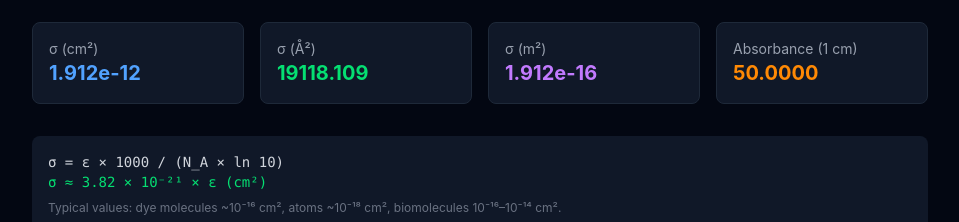
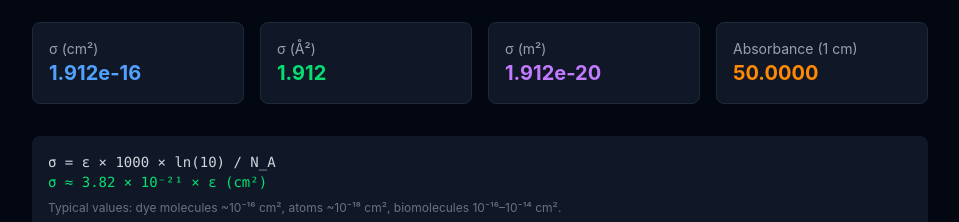
Before and after one commit to Lazfiz/photonics-calculators, a Next.js app: page /spectroscopy/absorption-cross-section in a window 1280 px wide. Shown: the part 302-524 px from the top of the page, without its empty margins (160-1119 px from the left). Built offline with nearby package versions, Linux system fonts and the light colour scheme; no server answers.

Commit message:
fix(absorption-cross-section): σ 10000× too large, formula had ln(10) in denominator
σ = ε·1000·ln(10)/N_A already gives cm², but code multiplied by 1e4 again. Display
formula also showed ln(10) in denominator instead of numerator. All 3 models agree.

```diff
--- a/src/app/spectroscopy/absorption-cross-section/page-client.tsx
+++ b/src/app/spectroscopy/absorption-cross-section/page-client.tsx
@@ -14,8 +14,8 @@ export default function AbsorptionCrossSectionPage() {
 
   const NA = 6.022e23;
   // σ = ε × 1000 × ln(10) / N_A  (from A = εcl = σ·N_A·c·l / (1000·ln10))
-  const sigma = extinctionCoeff * 1000 * Math.LN10 / NA;
-  const sigmaCm2 = sigma * 1e4;
+  const sigma = extinctionCoeff * 1000 * Math.LN10 / NA; // cm²
+  const sigmaM2 = sigma * 1e-4; // m²
   const absorbance = extinctionCoeff * concentration * 1;
 
   const chartData = useMemo(() => {
@@ -25,17 +25,17 @@ export default function AbsorptionCrossSectionPage() {
     if (sweepParam === "epsilon") {
       const eMax = Math.max(extinctionCoeff * 2, 100000);
       xs = Array.from({ length: n }, (_, i) => (i / n) * eMax);
-      ys = xs.map(e => e * 1000 * Math.LN10 / NA * 1e4);
+      ys = xs.map(e => e * 1000 * Math.LN10 / NA);
     } else {
       xs = Array.from({ length: n }, (_, i) => 200 + (i / n) * 1000);
-      ys = xs.map(_ => extinctionCoeff * 1000 * Math.LN10 / NA * 1e4);
+      ys = xs.map(_ => extinctionCoeff * 1000 * Math.LN10 / NA);
     }
 
     return [
       { x: xs, y: ys, type: "scatter" as const, mode: "lines" as const, name: "σ (cm²)", line: { color: "#60a5fa" } },
-      { x: [sweepParam === "epsilon" ? extinctionCoeff : wavelength], y: [sigmaCm2], type: "scatter" as const, mode: "markers" as const, name: "Current", marker: { color: "#f87171", size: 12 } },
+      { x: [sweepParam === "epsilon" ? extinctionCoeff : wavelength], y: [sigma], type: "scatter" as const, mode: "markers" as const, name: "Current", marker: { color: "#f87171", size: 12 } },
     ];
-  }, [extinctionCoeff, wavelength, sigmaCm2, sweepParam]);
+  }, [extinctionCoeff, wavelength, sigma, sweepParam]);
 
   return (
     <CalculatorShell backHref="/spectroscopy" backLabel="Spectroscopy" title="Absorption Cross-Section Calculator" description="σ = ε · 1000 / (N_A · ln 10) — convert molar extinction coefficient to molecular cross-section.">
@@ -54,15 +54,15 @@ export default function AbsorptionCrossSectionPage() {
       <div className="grid gap-4 sm:grid-cols-4 mb-8">
         <div className="bg-gray-900 border border-gray-800 rounded-lg p-4">
           <p className="text-sm text-gray-400">σ (cm²)</p>
-          <p className="text-xl font-bold text-blue-400">{sigmaCm2.toExponential(3)}</p>
+          <p className="text-xl font-bold text-blue-400">{sigma.toExponential(3)}</p>
         </div>
         <div className="bg-gray-900 border border-gray-800 rounded-lg p-4">
           <p className="text-sm text-gray-400">σ (Å²)</p>
-          <p className="text-xl font-bold text-green-400">{(sigmaCm2 * 1e16).toFixed(3)}</p>
+          <p className="text-xl font-bold text-green-400">{(sigma * 1e16).toFixed(3)}</p>
         </div>
         <div className="bg-gray-900 border border-gray-800 rounded-lg p-4">
           <p className="text-sm text-gray-400">σ (m²)</p>
-          <p className="text-xl font-bold text-purple-400">{sigma.toExponential(3)}</p>
+          <p className="text-xl font-bold text-purple-400">{sigmaM2.toExponential(3)}</p>
         </div>
         <div className="bg-gray-900 border border-gray-800 rounded-lg p-4">
           <p className="text-sm text-gray-400">Absorbance (1 cm)</p>
@@ -71,7 +71,7 @@ export default function AbsorptionCrossSectionPage() {
       </div>
 
       <div className="bg-gray-900 rounded-lg p-4 mb-6">
-        <p className="text-gray-300 text-sm font-mono text-blue-400">σ = ε × 1000 / (N_A × ln 10)</p>
+        <p className="text-gray-300 text-sm font-mono text-blue-400">σ = ε × 1000 × ln(10) / N_A</p>
         <p className="text-gray-300 text-sm font-mono text-green-400">σ ≈ 3.82 × 10⁻²¹ × ε (cm²)</p>
         <p className="text-gray-500 text-xs mt-2">Typical values: dye molecules ~10⁻¹⁶ cm², atoms ~10⁻¹⁸ cm², biomolecules 10⁻¹⁶–10⁻¹⁴ cm².</p>
       </div>
```
